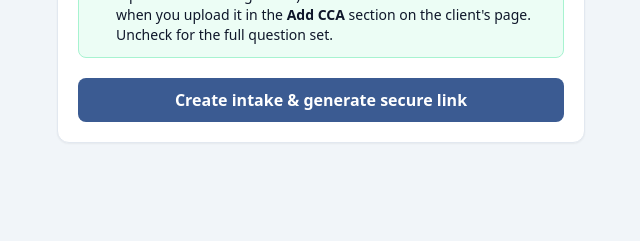
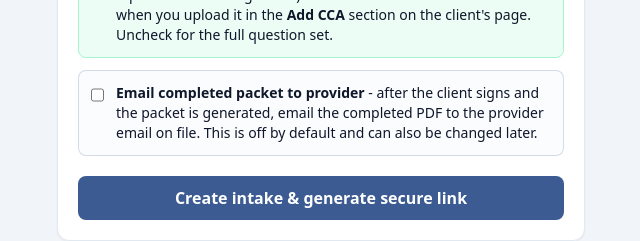
Before and after one commit to garnertom6-del/phonebot, a Next.js app in the folder smart-intake/: page /intakes/new in a window 1280 px wide. Shown: the part 2421-2662 px from the top of the page, without its empty margins (319-959 px from the left). Before the commit the page ends 2588 px from the top, so only its background shows below. Built offline with nearby package versions, Linux system fonts and the light colour scheme; no server answers.

Commit message:
Add new-intake provider email setting

```diff
--- a/smart-intake/src/app/intakes/new/page.tsx
+++ b/smart-intake/src/app/intakes/new/page.tsx
@@ -49,6 +49,7 @@ export default function NewIntake() {
   const [housingTab, setHousingTab] = useState<"address" | "homeless">("address");
   const [recordGeneratorNote, setRecordGeneratorNote] = useState("");
   const [expectCca, setExpectCca] = useState(true);
+  const [autoEmailProviderPacket, setAutoEmailProviderPacket] = useState(false);
   const [error, setError] = useState("");
   const [isCreating, setIsCreating] = useState(false);
   const [result, setResult] = useState<{ id: string; clientLink: string; linkDays?: number; recordNumber?: string; providerChoicePlan?: string } | null>(null);
@@ -173,6 +174,7 @@ export default function NewIntake() {
         referralSource,
         livingArrangement: housingTab === "homeless" ? "Homeless" : "",
         expectCca,
+        autoEmailProviderPacket,
       };
       const res = await fetch("/api/intakes", {
         method: "POST", headers: { "Content-Type": "application/json" }, body: JSON.stringify(requestBody),
@@ -534,6 +536,12 @@ export default function NewIntake() {
           taps + consents + signature). The clinician&apos;s CCA will fill in the rest when you
           upload it in the <b>Add CCA</b> section on the client&apos;s page. Uncheck for the full question set.</span>
         </label>
+        <label className="mt-3 flex items-start gap-3 rounded-lg border border-brand/20 bg-brand-light/30 p-3 text-sm">
+          <input type="checkbox" className="mt-0.5 h-5 w-5" checked={autoEmailProviderPacket}
+            onChange={(e) => setAutoEmailProviderPacket(e.target.checked)} />
+          <span><b>Email completed packet to provider</b> - after the client signs and the packet is generated,
+          email the completed PDF to the provider email on file. This is off by default and can also be changed later.</span>
+        </label>
         {error && (
           <div className="mt-3 rounded-lg border border-red-200 bg-red-50 p-3">
             <p className="text-sm font-semibold text-red-700">{error}</p>
```
